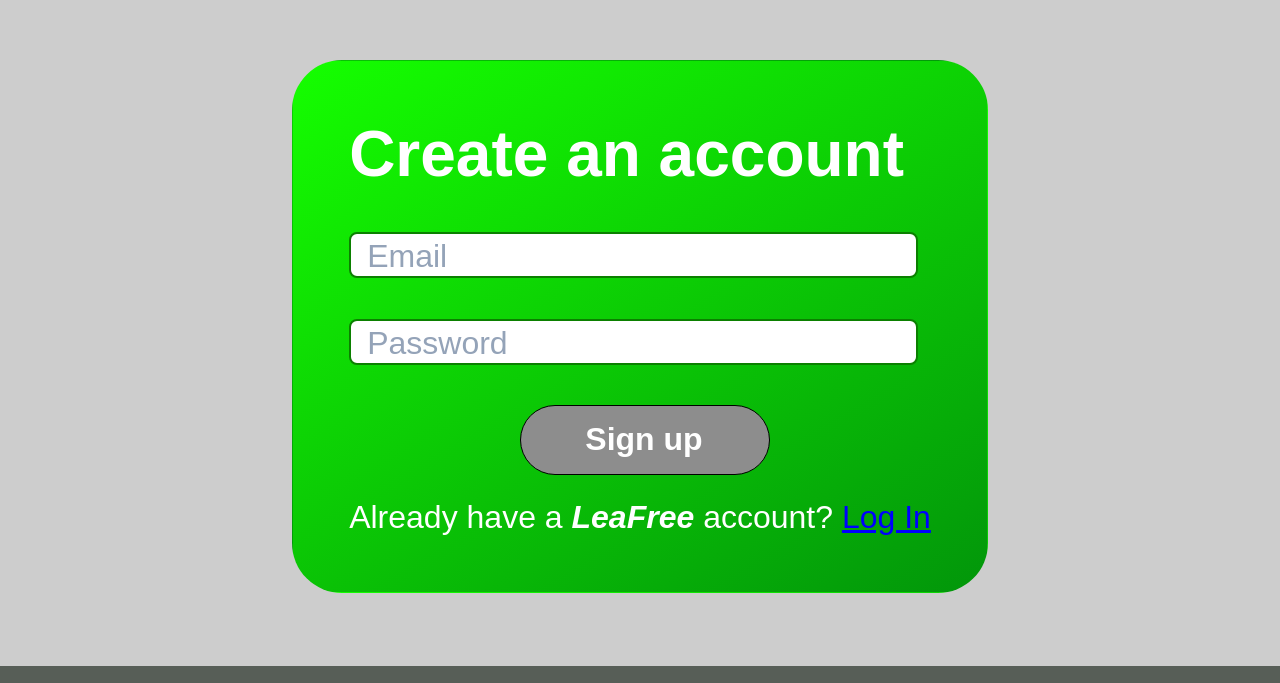
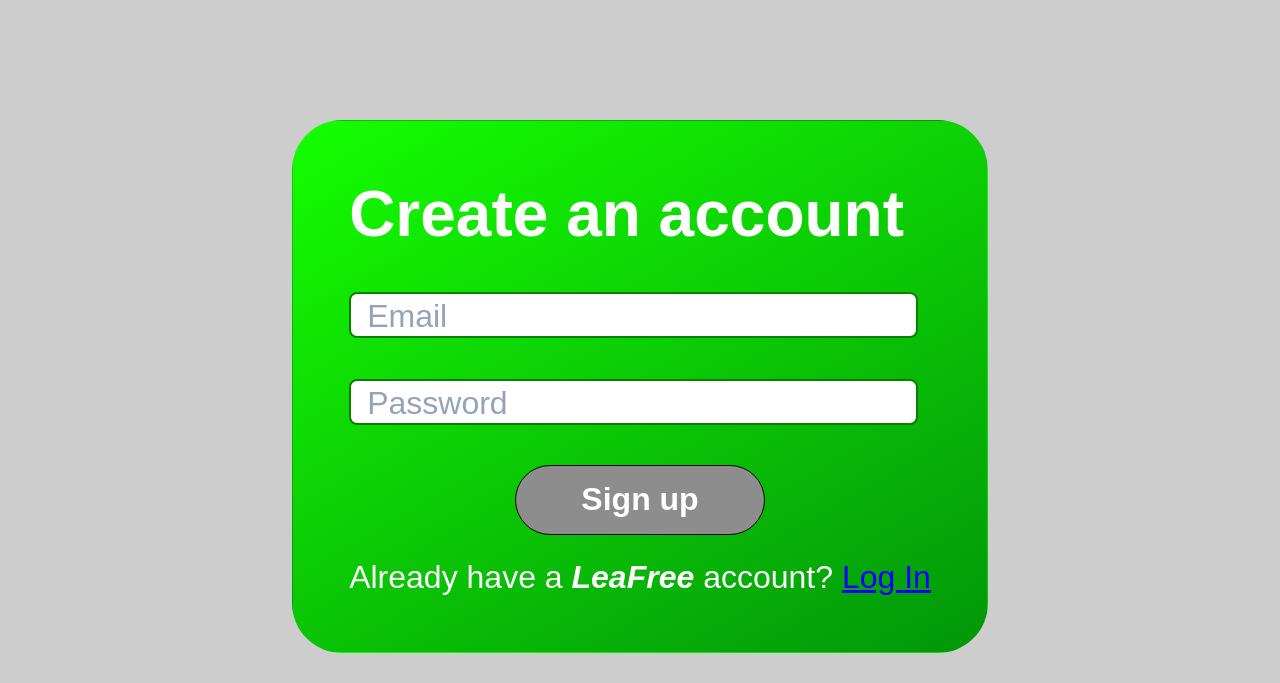
Before and after one commit to dar1yan-c/Bank-Software, a plain HTML site: page html/signup.html in a window 1280 px wide. Shown: the part 102-785 px from the top of the page. Drawn offline with Linux system fonts and the light colour scheme.

Commit message:
Finished with the front-end

```diff
--- a/css/depositWithdraw.css
+++ b/css/depositWithdraw.css
@@ -1,3 +1,8 @@
+* {
+  margin: 0;
+  padding: 0;
+}
+
 body {
   background-color: rgb(205, 205, 205);
 }
@@ -9,7 +14,7 @@ body {
   font-size: xx-large;
   color: white;
   margin: 0;
-  height: 85dvh;
+  height: 100dvh;
   font-family: sans-serif;
 }
 
@@ -102,20 +107,24 @@ button:active {
 }
 
 .depositButton {
-  padding-left: 6.5dvh;
+  display: flex;
+  justify-content: center;
+  align-items: center;
   background-color: rgb(79, 255, 25);
 }
 
 .withdrawButton {
-  padding-left: 5.2dvh;
+  display: flex;
+  justify-content: center;
+  align-items: center;
   margin-bottom: -2dvh;
   background-color: rgb(255, 71, 25);
 }
 
 .depositButton:hover {
-  padding-left: 6.8dvh;
+  padding-left: 1dvh;
 }
 
 .withdrawButton:hover {
-  padding-left: 5.5dvh;
+  padding-left: 1dvh;
 }
--- a/css/login.css
+++ b/css/login.css
@@ -69,25 +69,21 @@ button {
   cursor: pointer;
   font-weight: 700;
   transition: all 0.2s;
-  padding: 10px 20px;
   border-radius: 100px;
   background: rgb(141, 141, 141);
   border: 1px solid black;
   display: flex;
   align-items: center;
   font-size: xx-large;
-  margin-left: 19dvh;
-  margin-top: 5dvh;
   margin-bottom: 3dvh;
   color: rgb(255, 255, 255);
-  padding-left: 8.5dvh;
   width: 225px;
   height: 70px;
 }
 
 button:hover {
   background: #828282;
-  padding-left: 8.7dvh;
+  padding-left: 1dvh;
 }
 
 button:active {
@@ -105,3 +101,9 @@ button:active {
 .signupHyperlink:active {
   color: rgb(34, 34, 255);
 }
+
+.button {
+  display: flex;
+  justify-content: center;
+  align-items: center;
+}
--- a/css/signup.css
+++ b/css/signup.css
@@ -14,7 +14,7 @@ body {
   font-size: xx-large;
   color: white;
   margin: 0;
-  height: 85vh;
+  height: 100vh;
   font-family: sans-serif;
 }
 
@@ -69,25 +69,19 @@ button {
   cursor: pointer;
   font-weight: 700;
   transition: all 0.2s;
-  padding: 10px 20px;
   border-radius: 100px;
   background: rgb(141, 141, 141);
   border: 1px solid black;
-  display: flex;
-  align-items: center;
   font-size: xx-large;
-  margin-left: 21.4dvh;
-  margin-top: 5dvh;
   margin-bottom: 3dvh;
   color: rgb(255, 255, 255);
-  padding-left: 8dvh;
   width: 250px;
   height: 70px;
 }
 
 button:hover {
   background: #828282;
-  padding-left: 8.2dvh;
+  padding-left: 1dvh;
 }
 
 button:active {
@@ -105,3 +99,9 @@ button:active {
 .loginHyperlink:active {
   color: rgb(34, 34, 255);
 }
+
+.button {
+  display: flex;
+  justify-content: center;
+  align-items: center;
+}
--- a/css/transactions.css
+++ b/css/transactions.css
@@ -9,7 +9,7 @@ body {
   font-size: large;
   color: black;
   margin: 0;
-  height: 80dvh;
+  height: 85dvh;
   font-family: sans-serif;
 }
 
@@ -50,7 +50,7 @@ h2 {
   margin: 1.2dvh 0;
 }
 
-a{
+a {
   color: white;
   text-decoration: none;
 }
@@ -87,7 +87,18 @@ button:active {
 }
 
 .clearButton {
-  padding-left: 5.2dvh;
+  display: flex;
+  justify-content: center;
+  align-items: center;
   margin-bottom: -2dvh;
   background-color: rgb(255, 71, 25);
 }
+
+.whenEmpty {
+  height: 63vh;
+  font-size: xx-large;
+}
+
+.hide{
+  display: none;
+}
--- a/html/signup.html
+++ b/html/signup.html
@@ -25,7 +25,9 @@
           <label for="password">Password</label>
         </div>
 
-        <button class="button">Sign up</button>
+        <div class="button">
+          <button>Sign up</button>
+        </div>
 
         <div class="signUp">
           <p>
--- a/js/depositWithdraw.js
+++ b/js/depositWithdraw.js
@@ -24,13 +24,14 @@ function depositFunc() {
     transactions.push(newTransaction);
     localStorage.setItem("transactionHistory", JSON.stringify(transactions));
   } else {
-    console.error("Invalid input amount or insufficient funds");
+    alert("Invalid input amount or insufficient funds");
   }
 }
 
 deposit.addEventListener("click", (e) => {
   depositFunc();
   balance.innerText = money + "$";
+  moneyInput.value = "";
 });
 
 function withdrawFunc() {
@@ -49,11 +50,12 @@ function withdrawFunc() {
     transactions.push(newTransaction);
     localStorage.setItem("transactionHistory", JSON.stringify(transactions));
   } else {
-    console.error("Invalid input amount or insufficient funds");
+    alert("Invalid input amount or insufficient funds");
   }
 }
 
 withdraw.addEventListener("click", (e) => {
   withdrawFunc();
   balance.innerText = money + "$";
+  moneyInput.value = "";
 });
```
Also changed, not shown: html/login.html (+7 -3 lines), html/transactions.html (+3 -1 lines), js/transactions.js (+17 -1 lines).
